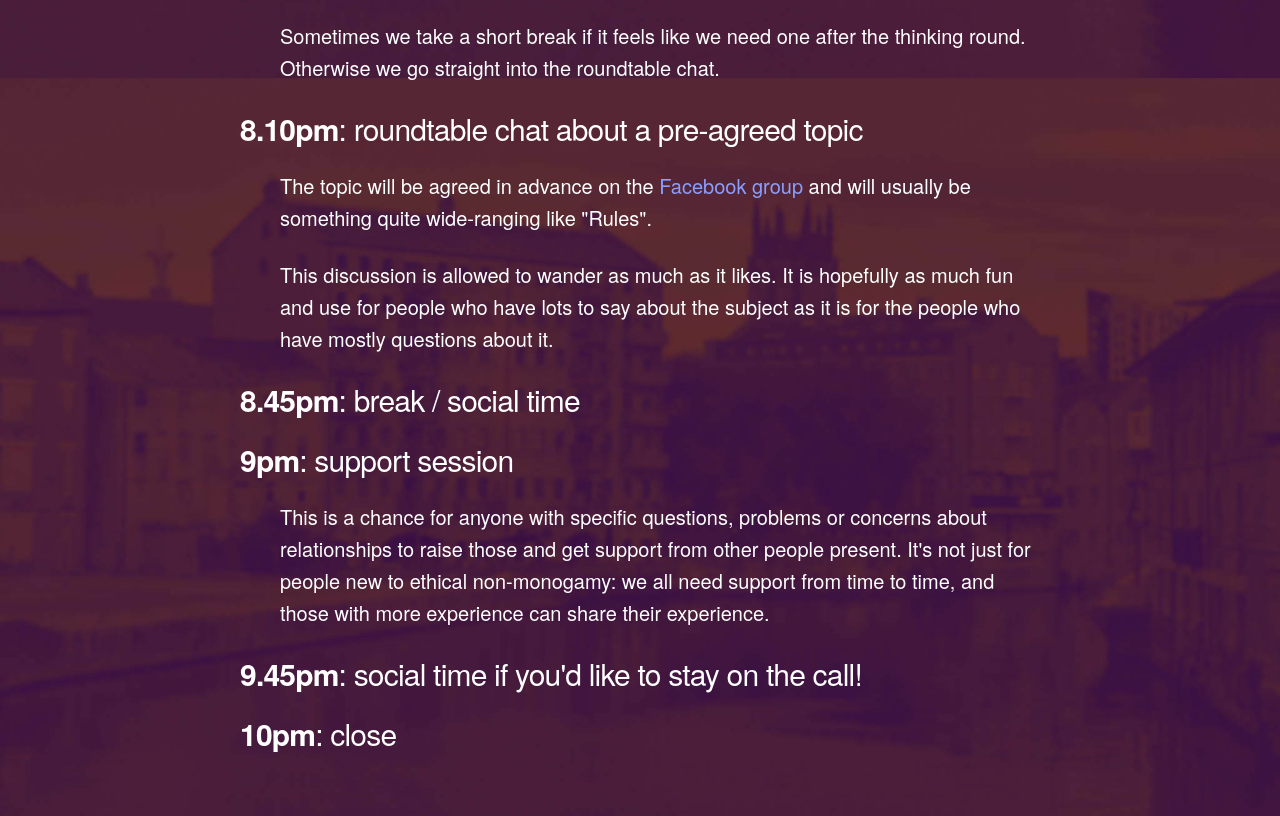
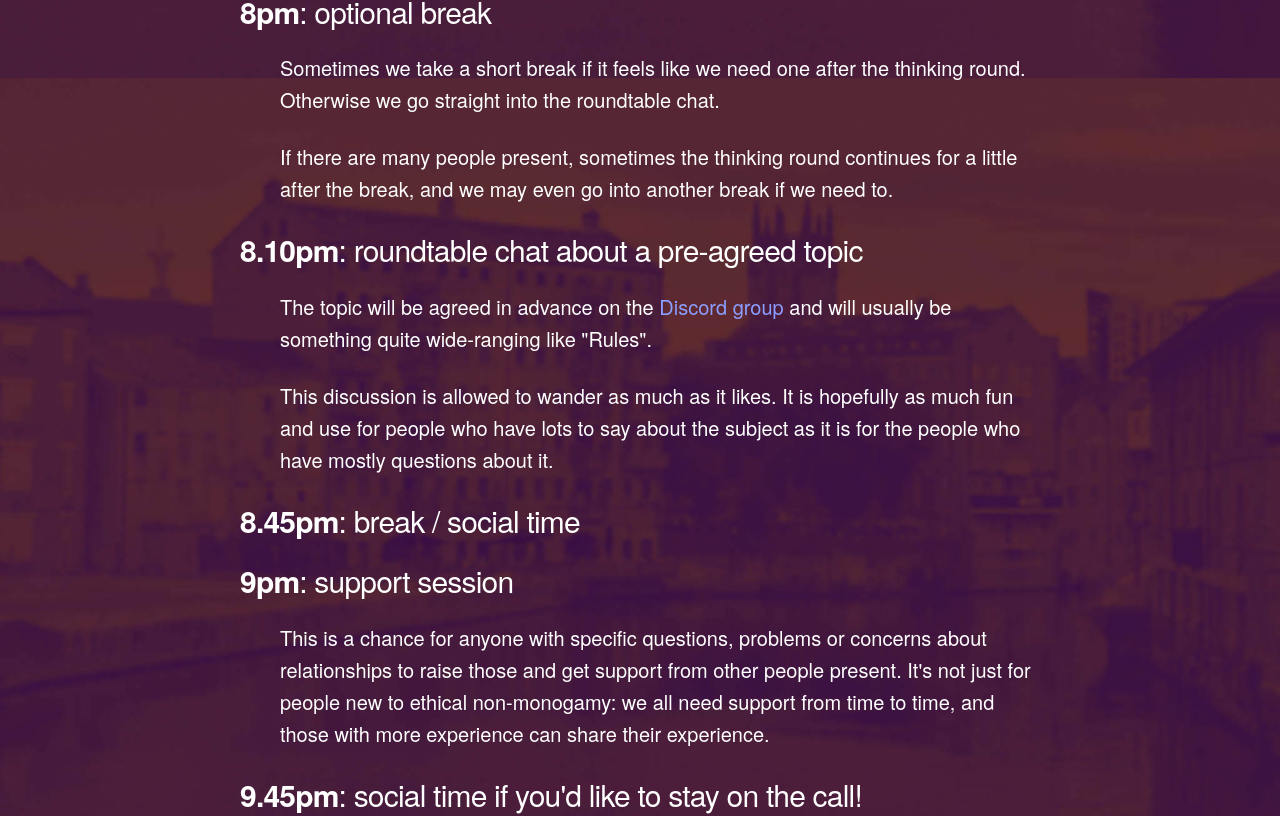
Before and after one commit to pedantic-git/y-open, a Nuxt app: page /what-to-expect in a window 1280 px wide. Shown: the part 1633-2449 px from the top of the page. Built offline with nearby package versions, Linux system fonts and the light colour scheme; what vue-jsonp would draw is missing.

Commit message:
Update a few pages with current info, including linking ot Discord

```diff
--- a/pages/find-us.vue
+++ b/pages/find-us.vue
@@ -9,7 +9,7 @@
       </a>
     </p>
     <p>Zoom is videoconferencing software you have probably heard of! You can <a href="https://zoom.us/download" target="_blank" rel="noopener">download and install</a> the software on PC, Mac, iPhone, iPad or Android.</p>
-    <p>The link to the call will be posted in the event page on Meetup well in advance of the call. Look for the section marked "Online event" - it's on the right hand side on a computer and near the top on a mobile - and click the link. You can find the Meetup event pages for our next few events below:</p>
+    <p>The link to the call will be posted in the event page on Meetup well in advance of the call. You will need to have listed yourself as attending the event to be able to see it (feel free to use any name you feel comfortable with!) Look for the section marked "Online event" - it's on the right hand side on a computer and near the top on a mobile - and click the link. You can find the Meetup event pages for our next few events below:</p>
     <Events />
     <p>If you have any trouble getting into our Zoom call, <nuxt-link to="/contact">drop the organisers a message</nuxt-link> and we'll try to help you.</p>
   </main>
--- a/pages/members.vue
+++ b/pages/members.vue
@@ -10,16 +10,16 @@
       <DonorBox/>
       <p>If you would like to help with running events or with the admin or social media for the group, we'd love to hear more. <nuxt-link to="/contact">Get in touch!</nuxt-link></p>
     </section>
+    <section id="discord">
+      <h3>Discord</h3>
+      <p>As well as our monthly meetups, we keep the discussion going in between with our <em>private</em> Discord group. We try to keep the membership just to people who have been to meetups, and close friends living in Yorkshire who are likely to come to meetups in the future.</p>
+      <p><a href="https://discord.com/">Discord</a> is a community-oriented chat software that can be installed on your computer or mobile, but is also available through any web browser.</p>
+      <p>We will share an invite link to the Discord group in each of our support &amp; community events.</p>
+      <p>If you've been to a meetup in the past and you would like an invite link at any time, please <nuxt-link to="/contact">get in touch</nuxt-link>.</p>
+    </section>
     <section id="facebook">
-      <h3>Private Facebook group</h3>
-      <p>As well as our monthly meetups, we keep the discussion going in between with our <em>private</em> Facebook group. We try to keep the membership just to people who have been to meetups, and close friends living in Yorkshire who are likely to come to meetups in the future.</p>
-      <p><em>Private</em> means that the only people who can see you're in the group are other people who are already in the group, which hopefully creates a safer environment for people who are not fully out about their relationship status to all their friends.</p>
-      <p>You can apply for membership to the group using the link below. Please note that your membership will not be accepted unless you have been to a group or a friend of yours is already in the group. The main reason for this is to try to avoid accidentally letting someone in who might not respect people's privacy.</p>
-      <p>
-        <b>
-          <a href="https://www.facebook.com/groups/yorkshireopen/" target="_blank" rel="noopener">&raquo; Apply to join the Facebook group</a>
-        </b>
-      </p>
+      <h3>Facebook: no more</h3>
+      <p>We used to have a private group on Facebook. However, the number of members who do not have Facebook accounts made this gradually feel rather exclusionary. We now exclusively meet on Discord between events.</p>
     </section>
     <section id="library">
       <h3>O.P.E.N Library</h3>
--- a/pages/what-to-expect.vue
+++ b/pages/what-to-expect.vue
@@ -7,7 +7,7 @@
         <img src="~assets/thursday.jpg" alt="Thursday the owl" />
       </figure>
       <p>Turn up between 7 and 7.30pm and one of our hosts will welcome you - we're a friendly bunch but we know it can be intimidating to be a new member of a community where some people have been coming for years.</p>
-      <p>Look for the sign on the door or our mascot <b>Thursday the owl</b> (pictured) who always comes with us!</p>
+      <p>If it's an in-person meetup, look for the sign on the door or our mascot <b>Thursday the owl</b> (pictured) who always comes with us!</p>
       <p>If you'd rather meet one of us face-to-face first, please <nuxt-link to="/contact">get in touch</nuxt-link>. We can arrange for someone to meet you at the station or in a familiar place before the meetup begins.</p>
     </section>
     <section>
@@ -27,10 +27,11 @@
       <h4><b>8pm</b>: optional break</h4>
       <div class="explanation">
         <p>Sometimes we take a short break if it feels like we need one after the thinking round. Otherwise we go straight into the roundtable chat.</p>
+        <p>If there are many people present, sometimes the thinking round continues for a little after the break, and we may even go into another break if we need to.</p>
       </div>
       <h4><b>8.10pm</b>: roundtable chat about a pre-agreed topic</h4>
       <div class="explanation">
-        <p>The topic will be agreed in advance on the <nuxt-link to="/members">Facebook group</nuxt-link> and will usually be something quite wide-ranging like "Rules".</p>
+        <p>The topic will be agreed in advance on the <nuxt-link to="/members#discord">Discord group</nuxt-link> and will usually be something quite wide-ranging like "Rules".</p>
         <p>This discussion is allowed to wander as much as it likes. It is hopefully as much fun and use for people who have lots to say about the subject as it is for the people who have mostly questions about it.</p>
       </div>
       <h4><b>8.45pm</b>: break / social time</h4>
@@ -65,7 +66,7 @@
     <section>
       <h3>Do I need to pay?</h3>
       <p>Short answer: No.</p>
-      <p>Zoom costs us a small amount each month, and we would like to make a donation to our usual venue (The Victoria Hotel) after the pandemic ends because none of this is their fault! if you'd like to contribute to this, the <nuxt-link to="/members#library">O.P.E.N library</nuxt-link> or the Meetup/website running costs, small donations are welcome! You can put cash into The Box or it's possible to <nuxt-link to="/members#donate">donate online</nuxt-link>.</p>
+      <p>Zoom costs us a small amount each month, and when we start meeting again occasionally in person, we'd like to be able to pay for a room. If you'd like to contribute to this, the <nuxt-link to="/members#library">O.P.E.N library</nuxt-link> or the Meetup/website running costs, small donations are welcome! You can put cash into The Box or it's possible to <nuxt-link to="/members#donate">donate online</nuxt-link>.</p>
     </section>
     <section>
       <h3>Social events</h3>
```
